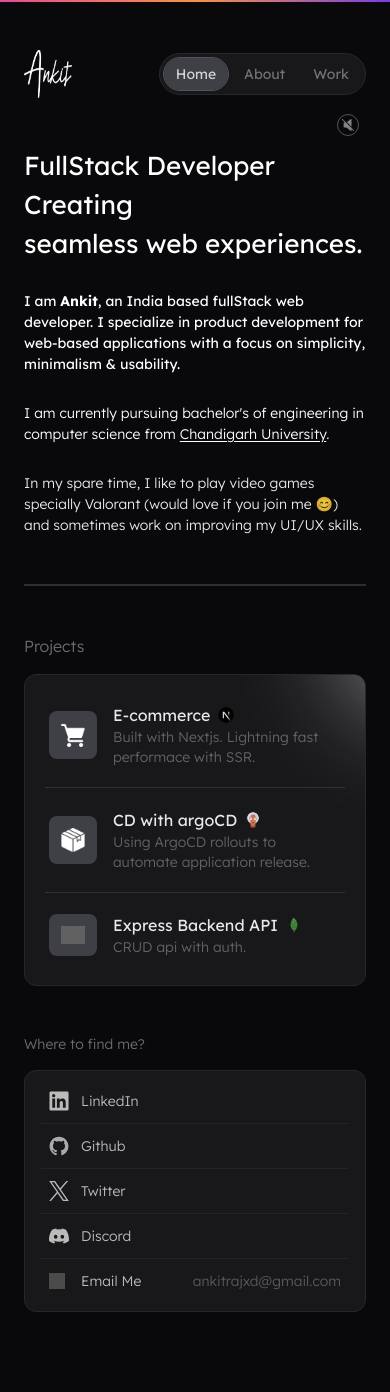
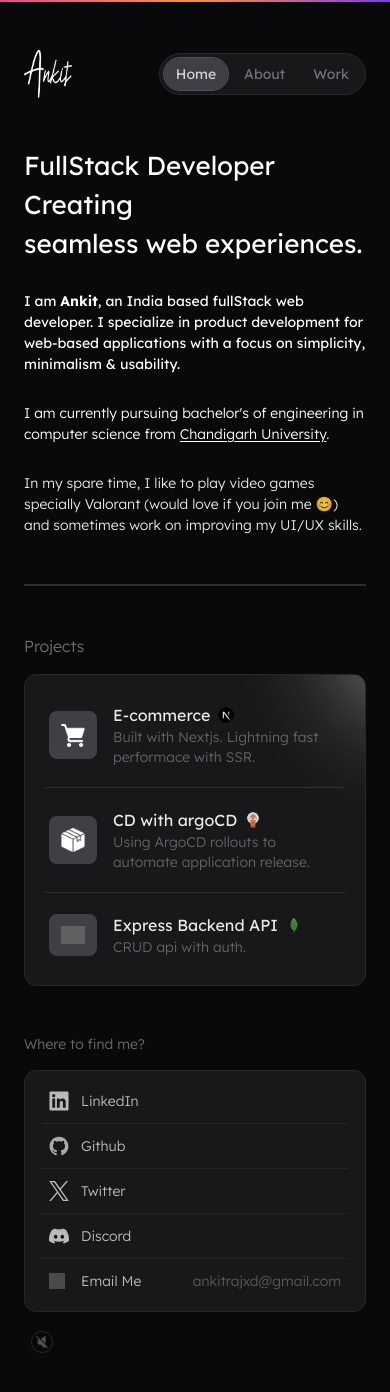
Before and after one commit to ankitrajxd/personal-portfolio, a Next.js app: page / in a window 390 px wide. Shown: the top 1392 px of the page. Built offline with nearby package versions, Linux system fonts and the light colour scheme; grey boxes are pictures that could not be loaded.

Commit message:
Refactor AudioToggle component positioning and styles; integrate into Socials component

```diff
--- a/app/components/audioToggle.tsx
+++ b/app/components/audioToggle.tsx
@@ -54,13 +54,13 @@ const AudioToggle = ({ className }: { className?: string }) => {
   return (
     <button
       onClick={() => setToggle((prev) => !prev)}
-      className={`cursor-pointer hover:opacity-100 w-5 rounded-full outline p-1 outline-1 outline-zinc-600  ${className}`}
+      className={`cursor-pointer hover:opacity-100 w-5 rounded-full outline p-1 outline-1 outline-zinc-800  ${className}`}
     >
       {toggle ? (
         <Image
           src={"/audio.png"}
           alt="music-on"
-          className="invert opacity-100"
+          className="invert opacity-100 hover:opacity-100"
           width={100}
           height={110}
         />
@@ -68,7 +68,7 @@ const AudioToggle = ({ className }: { className?: string }) => {
         <Image
           src={"/mute.png"}
           alt="music-off"
-          className="invert opacity-50"
+          className="invert opacity-30 hover:opacity-100"
           width={100}
           height={110}
         />
--- a/app/components/header.tsx
+++ b/app/components/header.tsx
@@ -26,8 +26,8 @@ const Header = ({ className }: Props) => {
         />
       </Link>
 
-      <div className="flex items-center gap-2 relative">
-        <AudioToggle className="absolute right-2 -bottom-10 sm:static" />
+      <div className="flex items-center gap-2">
+        <AudioToggle className="hidden sm:block" />
         <div
           className={
             "flex gap-1 items-center bg-nav p-1 rounded-full border-[1px] border-zinc-800 text-zinc-500 text-sm"
--- a/app/components/socials.tsx
+++ b/app/components/socials.tsx
@@ -2,6 +2,7 @@ import Image from "next/image";
 import Link from "next/link";
 import React from "react";
 import { socialList } from "../data";
+import AudioToggle from "./audioToggle";
 
 interface Props {
   className?: string;
@@ -9,7 +10,7 @@ interface Props {
 
 const Socials = ({ className }: Props) => {
   return (
-    <section className={`${className} font-light text-sm`}>
+    <section className={`${className} font-light text-sm relative`}>
       <p className="font-light opacity-40">Where to find me?</p>
       <div className="bg-nav w-full p-2 rounded-xl border-zinc-800 mt-4 border-[1px]">
         {socialList.map((link, index) => (
@@ -50,6 +51,7 @@ const Socials = ({ className }: Props) => {
           <p className="opacity-40">ankitrajxd@gmail.com</p>
         </div>
       </div>
+      <AudioToggle className="sm:hidden absolute -bottom-10 left-2" />
     </section>
   );
 };
```
